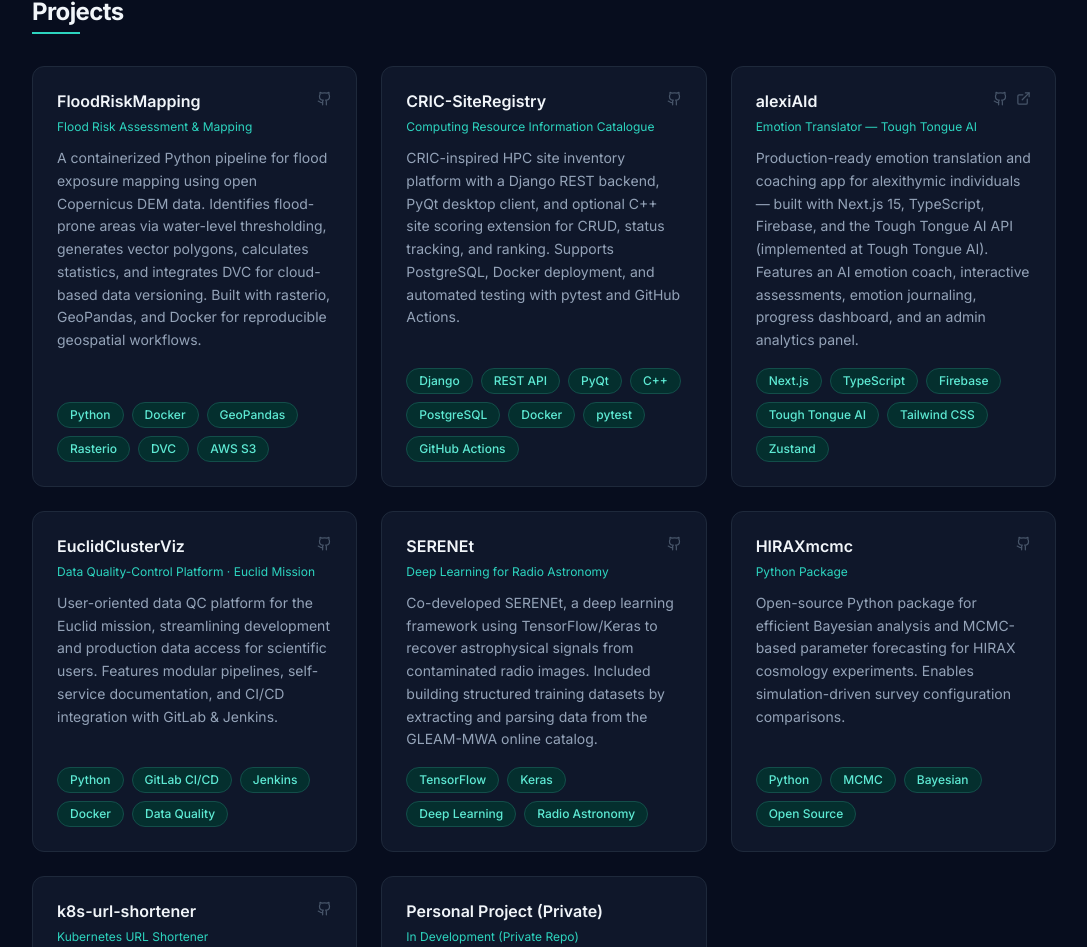
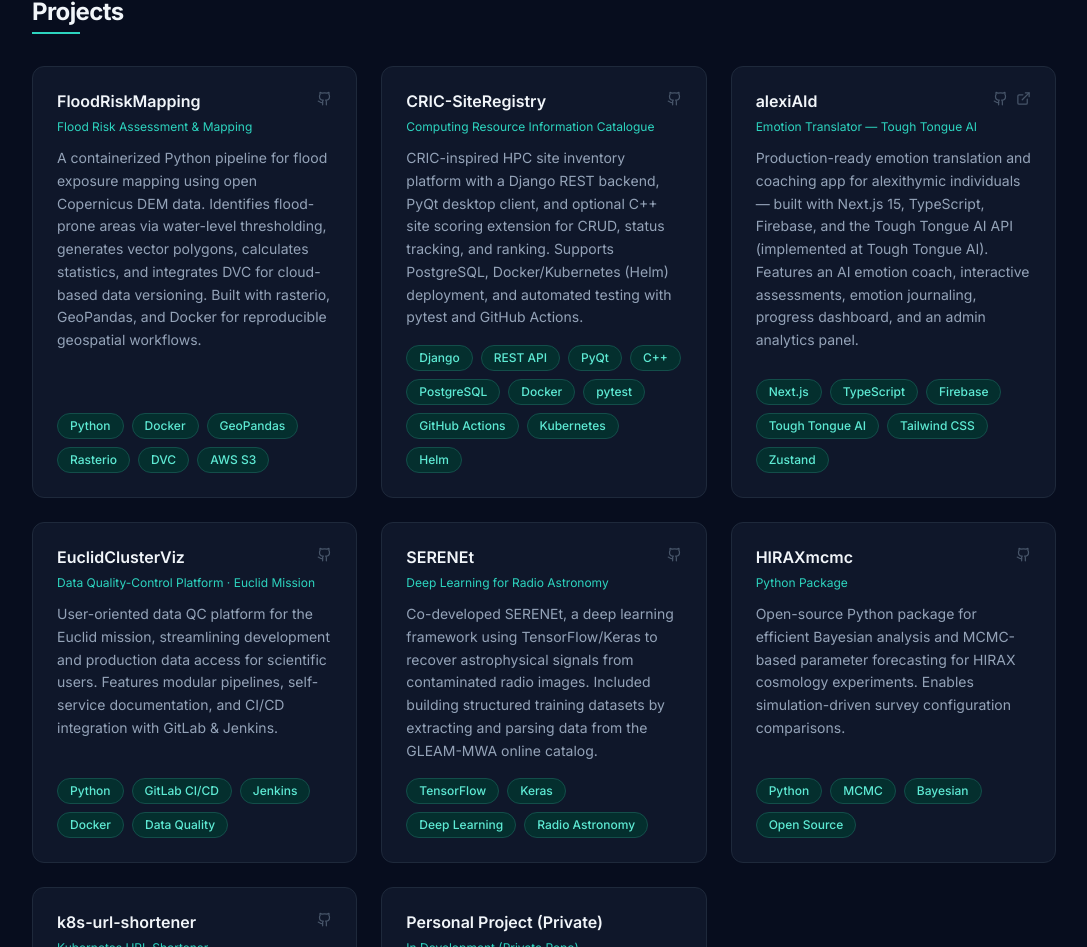
Before and after one commit to virajnistane/virajnistane.github.io, a Next.js app: page / in a window 1280 px wide. Shown: the part 1808-2755 px from the top of the page, without its empty margins (96-1183 px from the left). Built offline with nearby package versions, Linux system fonts and the light colour scheme.

Commit message:
added k8s to cric project

```diff
--- a/components/Projects.tsx
+++ b/components/Projects.tsx
@@ -22,9 +22,9 @@
     name: "CRIC-SiteRegistry",
     short: "Computing Resource Information Catalogue",
     description:
-      "CRIC-inspired HPC site inventory platform with a Django REST backend, PyQt desktop client, and optional C++ site scoring extension for CRUD, status tracking, and ranking. Supports PostgreSQL, Docker deployment, and automated testing with pytest and GitHub Actions.",
+      "CRIC-inspired HPC site inventory platform with a Django REST backend, PyQt desktop client, and optional C++ site scoring extension for CRUD, status tracking, and ranking. Supports PostgreSQL, Docker/Kubernetes (Helm) deployment, and automated testing with pytest and GitHub Actions.",
     githubHref: "https://github.com/virajnistane/CRIC-SiteRegistry",
-    tags: ["Django", "REST API", "PyQt", "C++", "PostgreSQL", "Docker", "pytest", "GitHub Actions"],
+    tags: ["Django", "REST API", "PyQt", "C++", "PostgreSQL", "Docker", "pytest", "GitHub Actions", "Kubernetes", "Helm"],
   },
   {
     name: "alexiAId",
```
